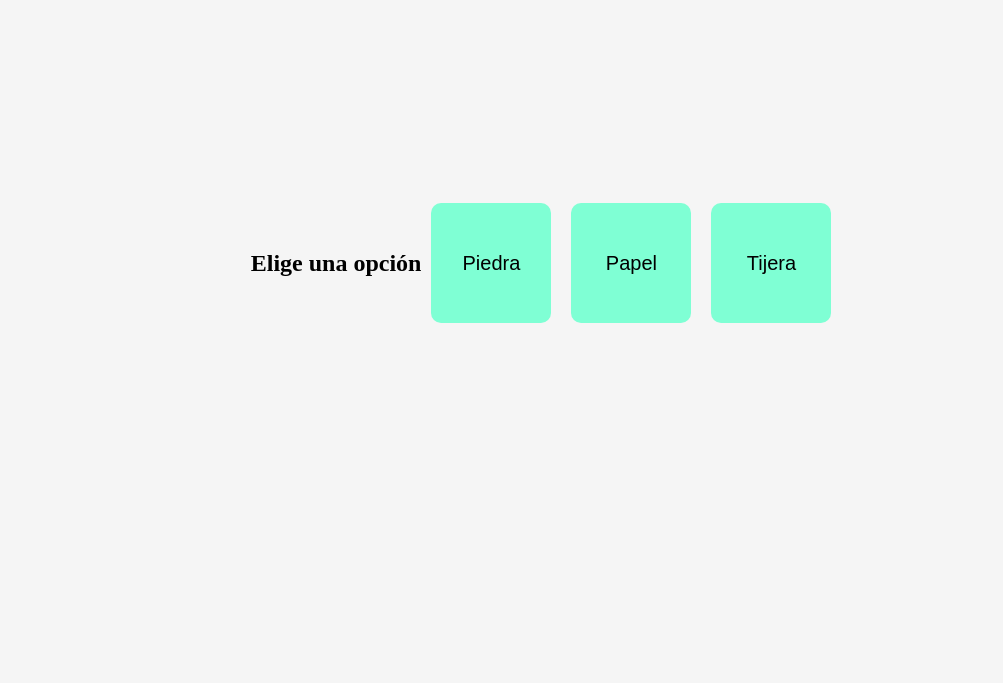
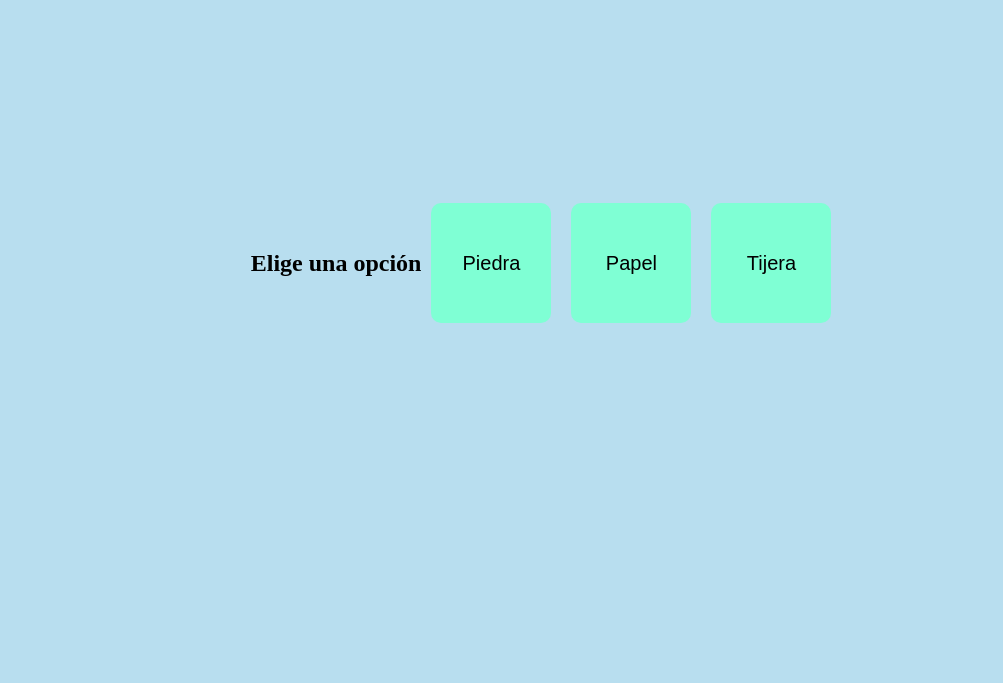
Before and after one commit to Morito161/juego-piedra-papel-tijera, a plain HTML site: page index.html in a window 1280 px wide. Shown: the part 117-800 px from the top of the page, without its empty margins (138-1141 px from the left). Drawn offline with Linux system fonts and the light colour scheme.

Commit message:
se le cambio el color a body

```diff
--- a/css/style.css
+++ b/css/style.css
@@ -1,5 +1,5 @@
 body{
-    background-color: #f5f5f5;
+    background-color: #b8deef;
     font-family: ;Arial, Helvetica, sans-serif;
     margin: 0;
     padding: 0;
```
